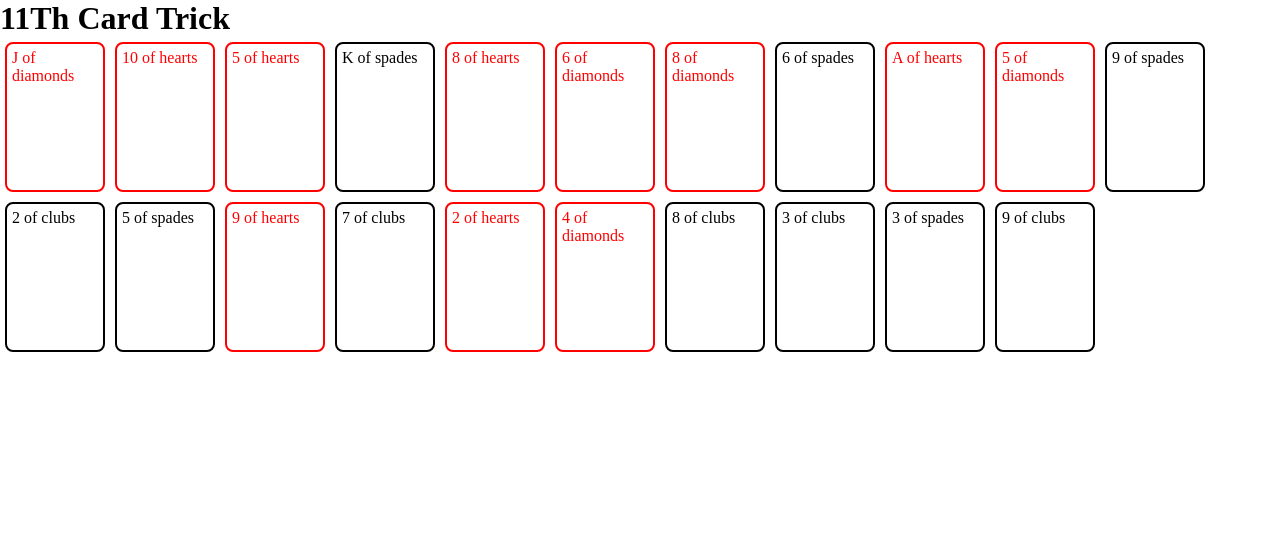
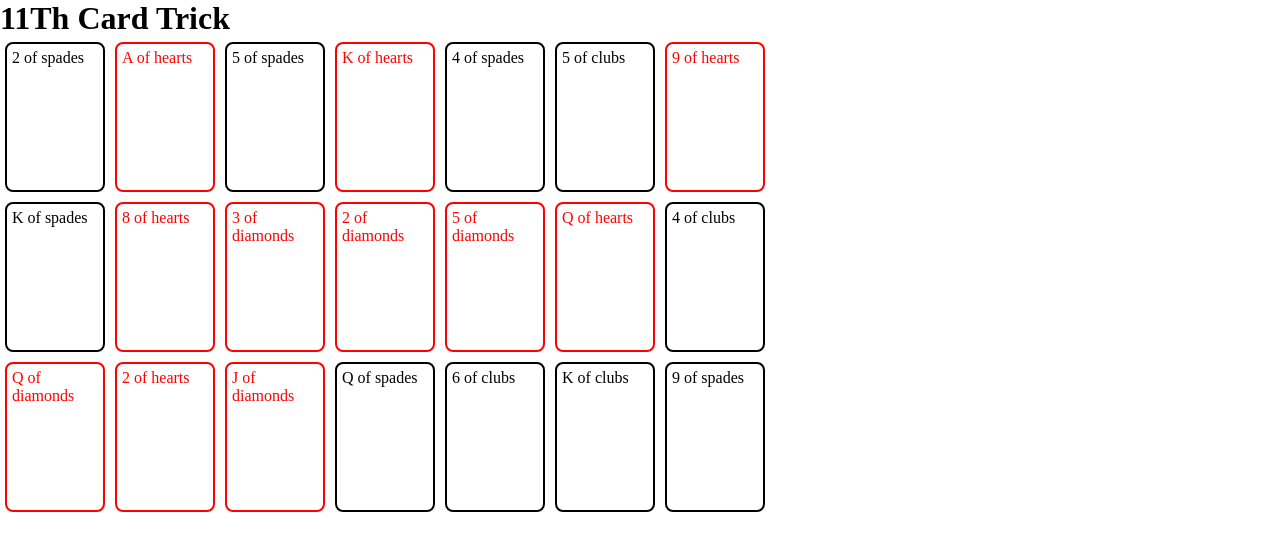
Before and after one commit to EduardoSCosta/atividade-11th-card-trick, a React (Create React App) app: page / in a window 1280 px wide. Shown: the top 550 px of the page. Built offline with nearby package versions, Linux system fonts and the light colour scheme.

Commit message:
create CardRows component

```diff
--- /dev/null
+++ b/src/components/CardsRow.jsx
@@ -0,0 +1,16 @@
+import '../styles/components/_cardsRow.css'
+
+function CardsRow({ cards }) {
+  return(
+    <div className='cards-row'>
+      { cards.map(({ suit, value }, index) => {
+        return (
+          <div className={`card card--${suit}`} key={index}>{value} of {suit}</div>
+          )
+        })
+      }
+    </div>
+  )
+}
+
+export default CardsRow;
--- a/src/components/Deck.js
+++ /dev/null
@@ -1,24 +0,0 @@
-import { useState } from 'react';
-import Card from './Card';
-import cutDeck from '../utils/createTwentyOneCardsDeck';
-import '../styles/components/_deck.css';
-
-const trickDeck = cutDeck();
-
-function Deck() {
-
-  const [deck, setDeck] = useState(trickDeck);
-
-  return (
-    <div className='deck'>
-      { deck.map(({suit, value}) => {
-          return (
-            <Card suit={suit} value={value} key={`${value}-${suit}`}/>
-          )
-        })
-      }
-    </div>
-  );
-}
-
-export default Deck;
--- /dev/null
+++ b/src/components/Deck.jsx
@@ -0,0 +1,28 @@
+import { useEffect, useState } from 'react';
+import CardsRow from './CardsRow';
+import twentyOneCardsDeck from '../utils/createTwentyOneCardsDeck';
+import filterDeckRows from '../utils/filterDeckRows';
+
+function Deck() {
+
+  const [deck, setDeck] = useState(twentyOneCardsDeck());
+  const [firstRow, setFirstRow] = useState([]);
+  const [secondRow, setSecondRow] = useState([]);
+  const [thirdRow, setThirdRow] = useState([]);
+
+  useEffect(()=> {
+    setFirstRow(filterDeckRows(deck, 0));
+    setSecondRow(filterDeckRows(deck, 1));
+    setThirdRow(filterDeckRows(deck, 2));
+  }, [deck])
+
+  return (
+    <div className='deck'>
+      <CardsRow cards={firstRow}/>
+      <CardsRow cards={secondRow}/>
+      <CardsRow cards={thirdRow}/>
+    </div>
+  );
+}
+
+export default Deck;
--- /dev/null
+++ b/src/styles/components/_cardsRow.css
@@ -0,0 +1,19 @@
+.cards-row {
+  display: flex;
+  flex-wrap: wrap;
+}
+
+.card {
+  width: 100px;
+  height: 150px;
+  border: 2px solid;
+  border-radius: 8px;
+  margin: 5px;
+  padding: 5px;
+}
+
+.card--diamonds,
+.card--hearts {
+  border-color: var(--red-300);
+  color: var(--red-300);
+}
--- a/src/styles/components/_deck.css
+++ b/src/styles/components/_deck.css
@@ -1,4 +1,5 @@
 .deck {
   display: flex;
-  flex-wrap: wrap;
+  flex-direction: column;
+  align-items: center;
 }
```
